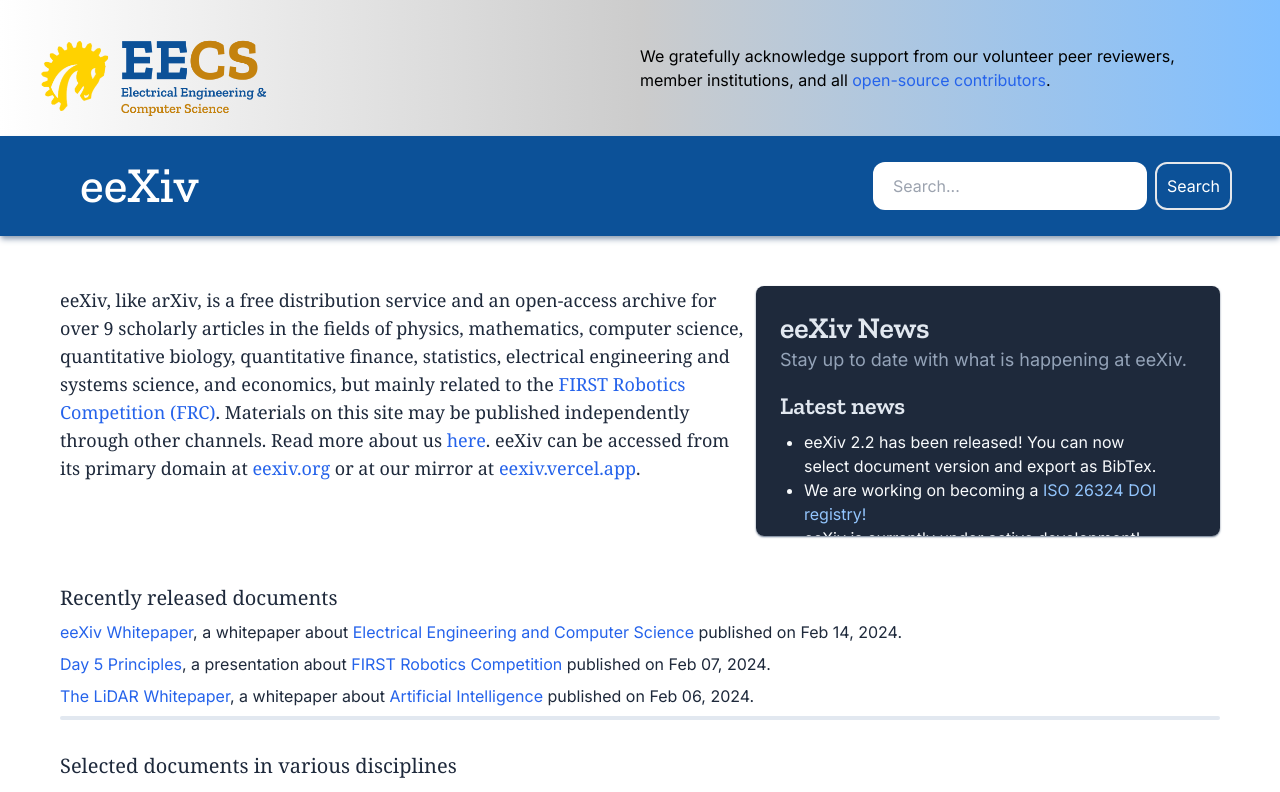
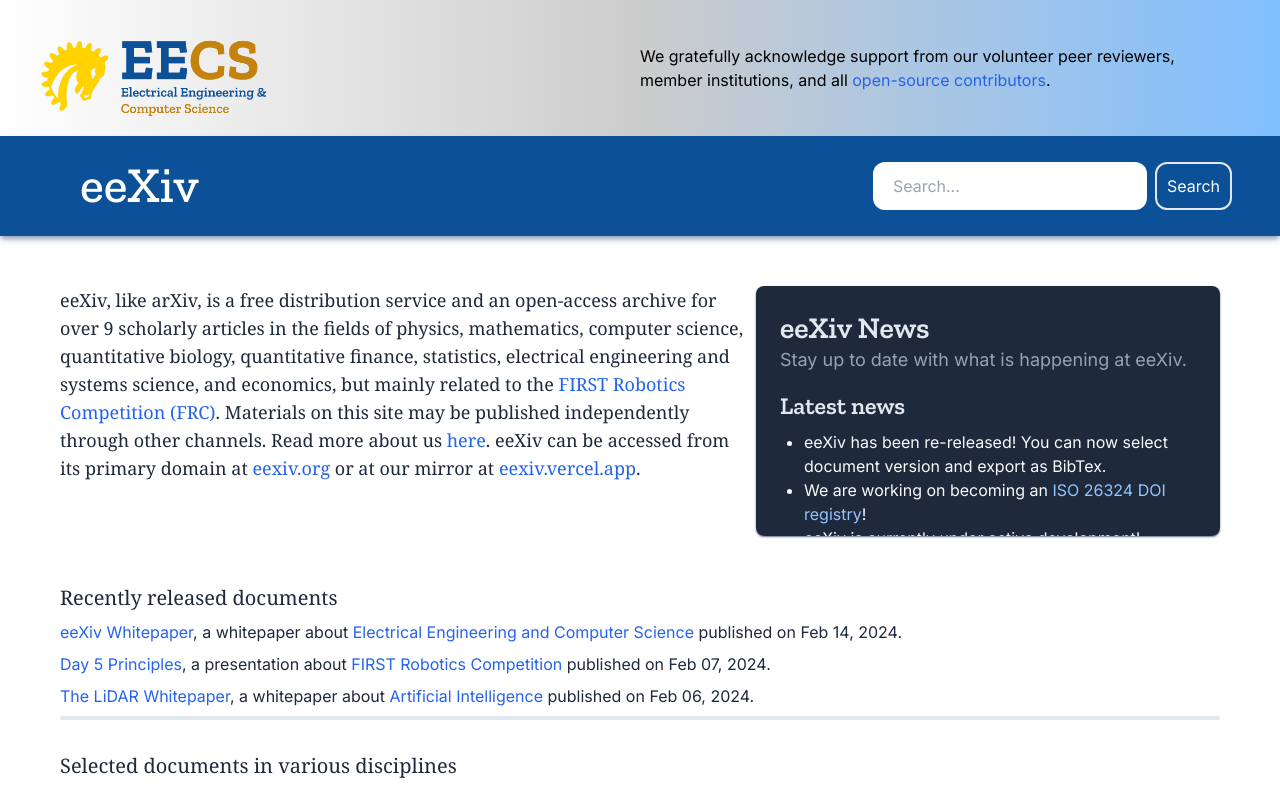
Before and after one commit to youwen5/eexiv, a Next.js app: page / in a window 1280 px wide. Shown: the top 792 px of the page. Built offline with nearby package versions, Linux system fonts and the light colour scheme.

Commit message:
Fix news

```diff
--- a/src/app/components/News.tsx
+++ b/src/app/components/News.tsx
@@ -23,18 +23,18 @@
       </div>
       <ul className='text-slate-50 px-6 list-disc'>
         <li key={1}>
-          eeXiv 2.2 has been released! You can now select document version and
+          eeXiv has been re-released! You can now select document version and
           export as BibTex.{' '}
         </li>
         <li key={2}>
-          We are working on becoming a{' '}
+          We are working on becoming an{' '}
           <a
             href='https://www.doi.org/the-foundation/about-us/'
             target='_blank'
             className='text-blue-300'
           >
-            ISO 26324 DOI registry!
-          </a>
+            ISO 26324 DOI registry
+          </a>!
         </li>
         <li key={3}>
           eeXiv is currently under active development! There may be major
@@ -45,8 +45,8 @@
             target='_blank'
             className='text-blue-300'
           >
-            our issue tracker.
-          </a>
+            our issue tracker
+          </a>.
         </li>
         <li key={4}>
           Want to upload your documents or just make yourself a profile on
```
